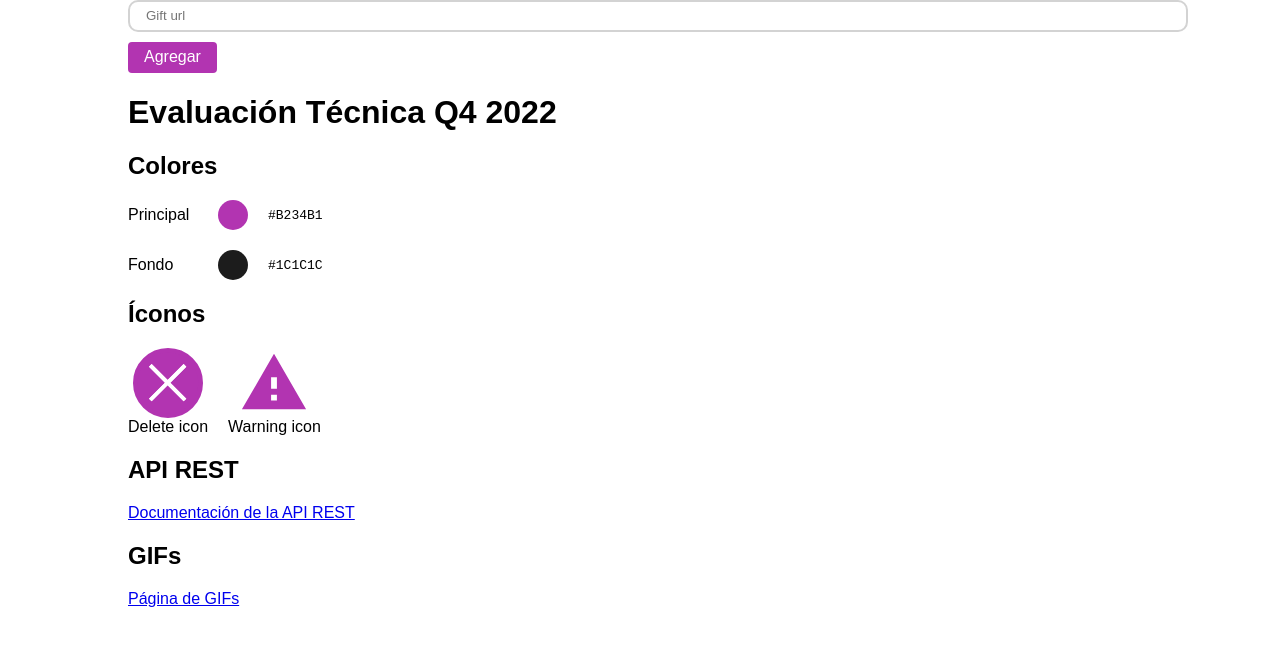
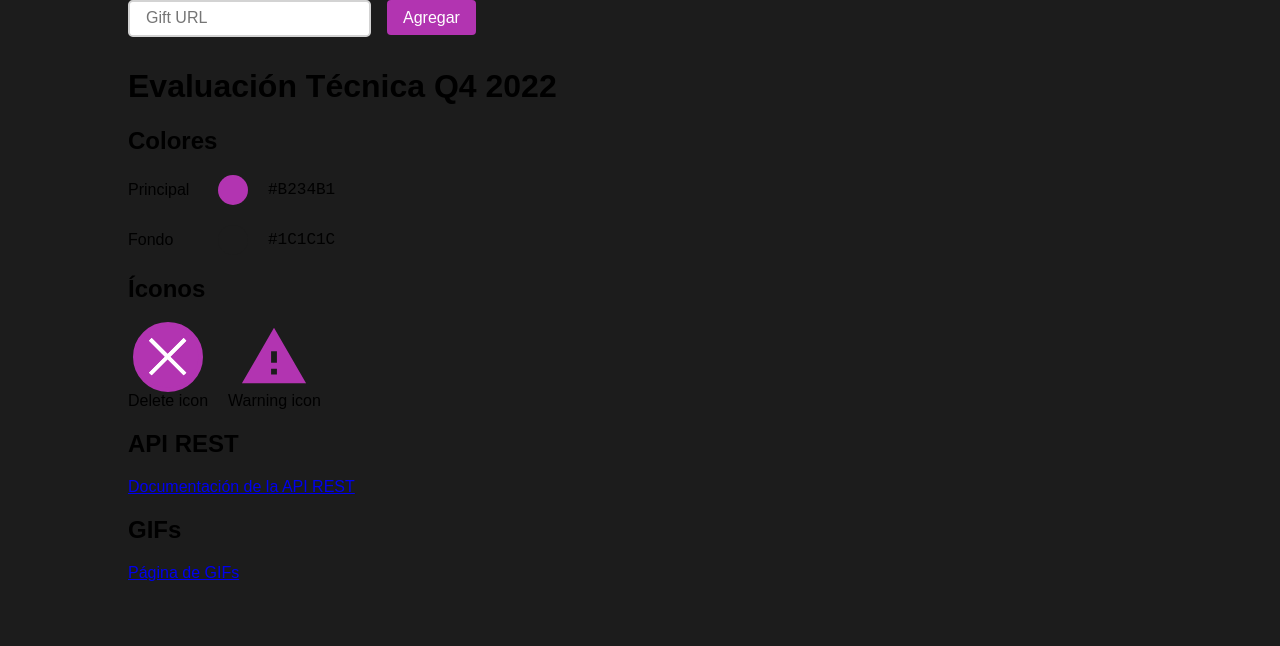
Before and after one commit to bjuanacio/evaluacion-Q4-2022, a React (Create React App) app: page / in a window 1280 px wide. Shown: the top 646 px of the page. Built offline with nearby package versions, Linux system fonts and the light colour scheme.

Commit message:
add top-bar component

```diff
--- a/src/app.tsx
+++ b/src/app.tsx
@@ -4,16 +4,13 @@ import WarningIcon from "./assets/warning-icon.svg";
 import "./app.scss";
 import { Button } from "./components/atoms/button/button";
 import { Input } from "./components/atoms/input/input";
+import TopBar from "./components/molecules/top-bar/top-bar";
 
 const App = () => {
   return (
     <div className="app">
+      <TopBar handleAddClick={() => {}} handleUrlInputChange={() => {}} />
 
-      <div>
-      <Input placeholder="Gift url" />
-      <Button>Agregar</Button>
-
-      </div>
       <h1>Evaluación Técnica Q4 2022</h1>
       <section>
         <h2>Colores</h2>
--- a/src/components/atoms/button/button.scss
+++ b/src/components/atoms/button/button.scss
@@ -1,17 +1,15 @@
 
 .button {
-    background-color: var(--main-color);
-    color: var(--white-color);
+    background-color: var(--main);
+    border-radius: 0.25rem;
     border: none;
+    box-sizing: border-box;
+    color: white;
+    cursor: pointer;
+    font-size: 1rem;
     padding: 0.4rem 1rem;
-    font-size: 1rem;
-    border-radius: 0.25rem;
-    cursor: pointer;
-
-    &:disabled {
-      background-color: darkgrey;
-      pointer-events: none;
-    }
+    line-height: 1.25rem;
+    height: 2.2rem;
 
     &--small {
       padding: 0.3rem;
--- a/src/components/atoms/input/input.scss
+++ b/src/components/atoms/input/input.scss
@@ -7,8 +7,11 @@
   &__field {
     width: 100%;
     border: 2px solid lightgray;
+    font-size: 1rem;
     padding: 0.4rem 1rem;
-    border-radius: 10px;
+    border-radius: 0.3rem;
+    line-height: 1.25rem;
+    box-sizing: border-box;
 
     &--error {
       border: 2px solid red;
--- a/src/components/atoms/input/input.tsx
+++ b/src/components/atoms/input/input.tsx
@@ -2,20 +2,26 @@ import { FC } from "react";
 import "./input.scss";
 
 export interface InputProps {
+  errorMessage?: string;
+  name?: string;
+  onChange: (value: string, name?: string) => void;
   placeholder?: string;
-  errorMessage?: string;
+  value?: string;
   variant?: "error" | "normal";
-  name?: string;
+  className?: string;
 }
 
 export const Input: FC<InputProps> = ({
+  errorMessage,
+  name,
+  onChange,
   placeholder,
-  name,
-  errorMessage,
+  value,
   variant,
+  className,
 }) => {
   return (
-    <div className="input">
+    <div className={`input  ${className}`}>
       <input
         name={name}
         id={name}
@@ -24,6 +30,8 @@ export const Input: FC<InputProps> = ({
         }`}
         type="text"
         placeholder={placeholder}
+        value={value}
+        onChange={(e) => onChange(e.target.value, name)}
       />
       <span className="input__error-message">{errorMessage}</span>
     </div>
--- /dev/null
+++ b/src/components/molecules/top-bar/top-bar.scss
@@ -0,0 +1,8 @@
+.top-bar{
+    display: flex;
+    flex-direction: row;
+
+    &__field {
+        margin-right: 1rem;
+    }
+}
--- /dev/null
+++ b/src/components/molecules/top-bar/top-bar.tsx
@@ -0,0 +1,23 @@
+import { FC } from "react";
+import { Button } from "../../atoms/button/button";
+import { Input } from "../../atoms/input/input";
+import "./top-bar.scss";
+
+interface TopBarProps {
+  handleUrlInputChange: (url: string) => void;
+  handleAddClick: () => void;
+}
+
+export const TopBar: FC<TopBarProps> = ({
+  handleUrlInputChange,
+  handleAddClick,
+}) => {
+  return (
+    <div className="top-bar">
+      <Input placeholder="Gift URL" onChange={handleUrlInputChange} className="top-bar__field" />
+      <Button onClick={handleAddClick}>Agregar</Button>
+    </div>
+  );
+};
+
+export default TopBar;
--- a/src/index.scss
+++ b/src/index.scss
@@ -1,13 +1,13 @@
-:root {
-  --main-color: #B234B1;
-  --bg-color: #1C1C1C;
-  --white-color: #ffffff;
+html body{
+  font-size: 16px;
 }
+
 body {
   margin: 0;
   font-family: Arial, Helvetica, sans-serif;
   -webkit-font-smoothing: antialiased;
   -moz-osx-font-smoothing: grayscale;
+  background-color: var(--background);
 }
 
 :root {
```
Also changed, not shown: 2 other files (tests, documents, lock files or other folders).
